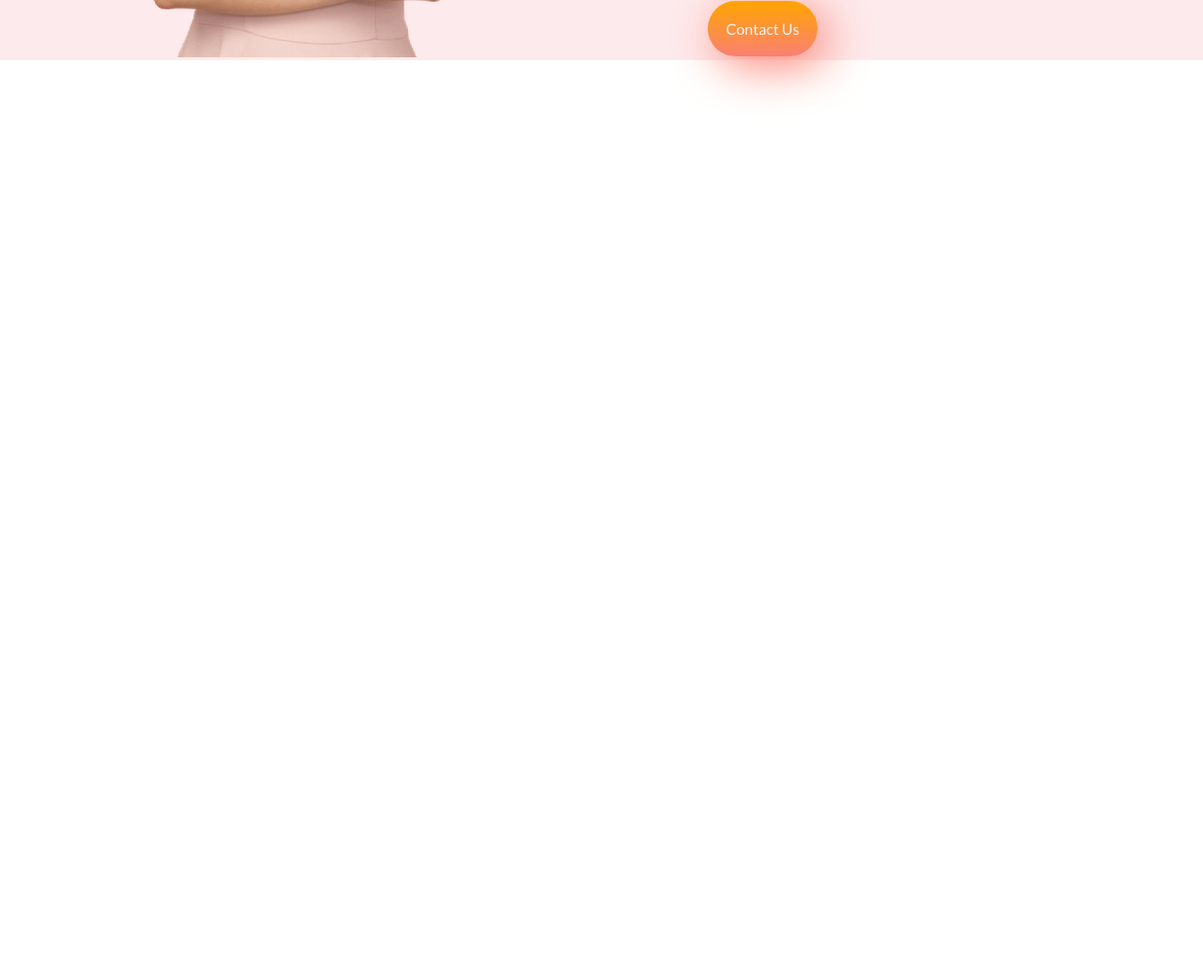
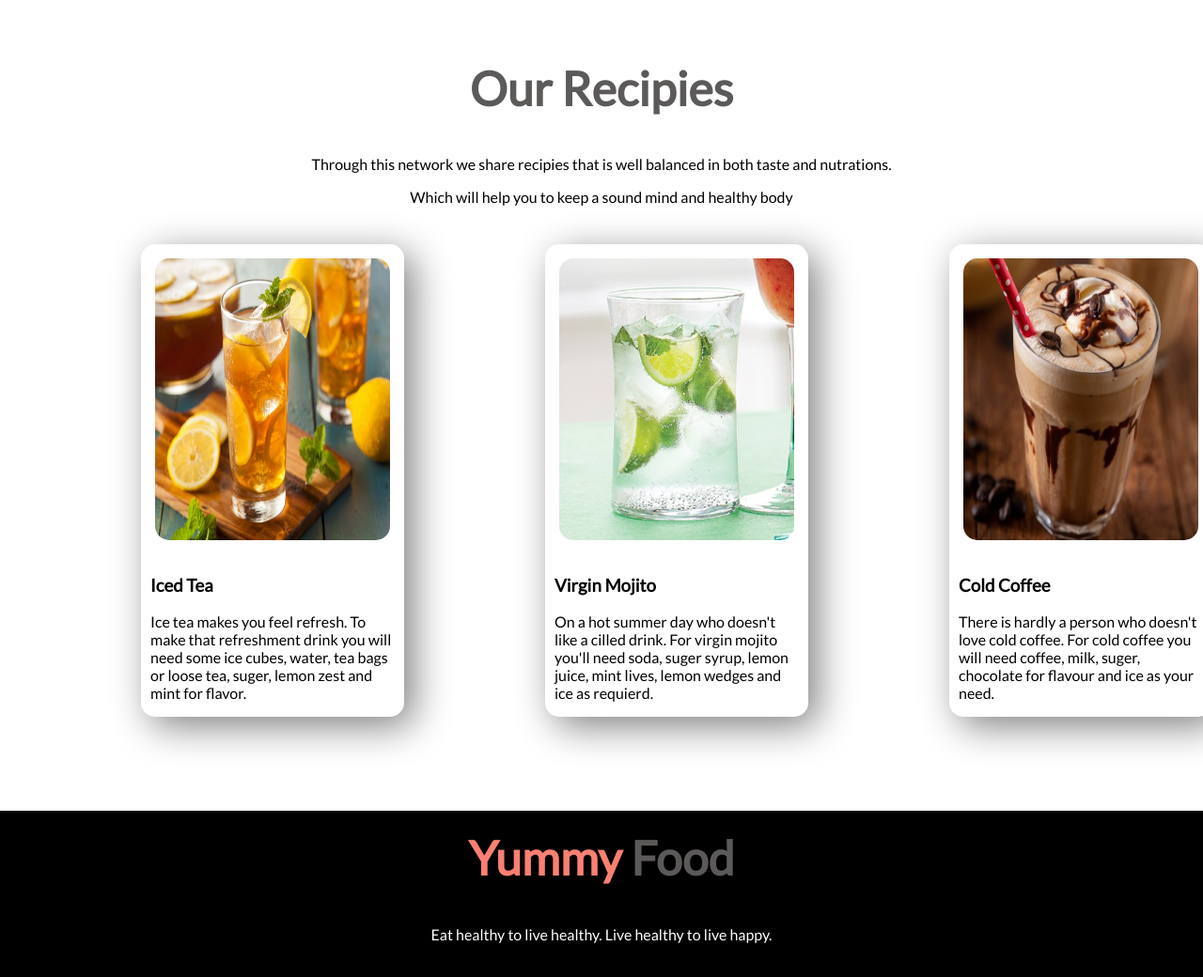
Before and after one commit to rinanasir/yummy-food-network, a plain HTML site: page index.html in a window 1280 px wide. Shown: the part 1413-2453 px from the top of the page at 94% size. Before the commit the page ends 1677 px from the top, so only its background shows below. Drawn offline with Linux system fonts and the light colour scheme.

Commit message:
added our reciepe and footer

```diff
--- a/index.html
+++ b/index.html
@@ -39,15 +39,55 @@
         <div id="about-paragraph" class="half-width down">
             <h2>About Us</h2>
             <p>
-                Yummy Food is a unique lifestyle, wesite that connects wiewers to the power and joy of food. Through
-                this network we share recipies that is well balanced in taste and nutrations. The network strives to be
-                viewers' best friend in food and is committed to leadig by teaching, inspiring, empowering and
-                entertaining through its talent and expertise.
+                Yummy Food is a unique lifestyle, wesite that connects wiewers to the power and joy of food. The network
+                strives to be viewers' best friend in food and is committed to leadig by teaching, inspiring, empowering
+                and entertaining through its talent and expertise.
             </p>
             <a class="link-button" target="_blank" href="">Contact Us</a>
         </div>
     </section>
 
+    <section class="recipe-area">
+        <h2>Our Recipies</h2>
+        <p>
+            Through this network we share recipies that is well balanced in both taste and nutrations.
+        </p>
+        <p>
+            Which will help you to keep a sound mind and healthy body
+        </p>
+
+        <div class="display-flexible">
+            <div class="reciepe-item">
+                <img src="images/iced-tea.jpg" alt="iced tea">
+                <h3>Iced Tea</h3>
+                <p>Ice tea makes you feel refresh. To make that refreshment drink you will need some ice cubes, water,
+                    tea
+                    bags or loose tea, suger, lemon zest and mint for flavor.</p>
+            </div>
+
+            <div class="reciepe-item">
+                <img src="images/virgin-mojito.jpg" alt="virgin mojito">
+                <h3>Virgin Mojito</h3>
+                <p>On a hot summer day who doesn't like a cilled drink. For virgin mojito you'll need soda, suger syrup,
+                    lemon juice, mint lives, lemon wedges and ice as requierd.</p>
+            </div>
+
+            <div class="reciepe-item">
+                <img src="images/cold-coffee.jpg" alt="cold coffee">
+                <h3>Cold Coffee</h3>
+                <p>There is hardly a person who doesn't love cold coffee. For cold coffee you will need coffee, milk,
+                    suger,
+                    chocolate for flavour and ice as your need.</p>
+            </div>
+        </div>
+
+    </section>
+
+    <footer>
+        <h2><span class="salmon-color">Yummy</span> Food</h2>
+        <p>Eat healthy to live healthy. Live healthy to live happy.</p>
+    </footer>
+
 </body>
 
 </html>
--- a/style.css
+++ b/style.css
@@ -10,7 +10,7 @@ h1{
 .display-flexible{
     display: flex;
     margin-left: 150px;
-    margin-bottom: 200px;
+    margin-bottom: 100px;
 }
 .half-width{
     width: 50%;
@@ -50,6 +50,8 @@ h1{
 h2{
     font-size: 50px;
     color: rgb(92, 89, 89);
+    padding-top: 0;
+    margin-top: 0;
 }
 #about-paragraph{
     margin-right: 80px;
@@ -62,3 +64,38 @@ h2{
     padding-right: 50px;
     padding-left: 50px;
 }
+.recipe-area{
+    text-align: center;
+}
+.reciepe-item{
+    width: 40%;
+    border-radius: 15px;
+    box-shadow: 10px 10px 40px gray;
+    margin-right: 150px;
+    margin-top: 25px;
+}
+.reciepe-item img{
+    border-radius: 30px;
+    width: 250px;
+    height: 300px;
+    padding: 15px;
+}
+h3{
+    text-align: left;
+    margin-left: 10px;
+}
+.reciepe-item p{
+    text-align: left;
+    margin-left: 10px;
+    margin-right: 10px;
+}
+footer{
+    padding-top: 20px;
+    padding-bottom: 20px;
+    text-align: center;
+    background-color: black;
+}
+footer p{
+    padding-top: 0;
+    color: white;
+}
```
Also changed, not shown: images/cold-coffee.jpg (added), images/iced-tea.jpg (added), images/virgin-mojito.jpg (added).
